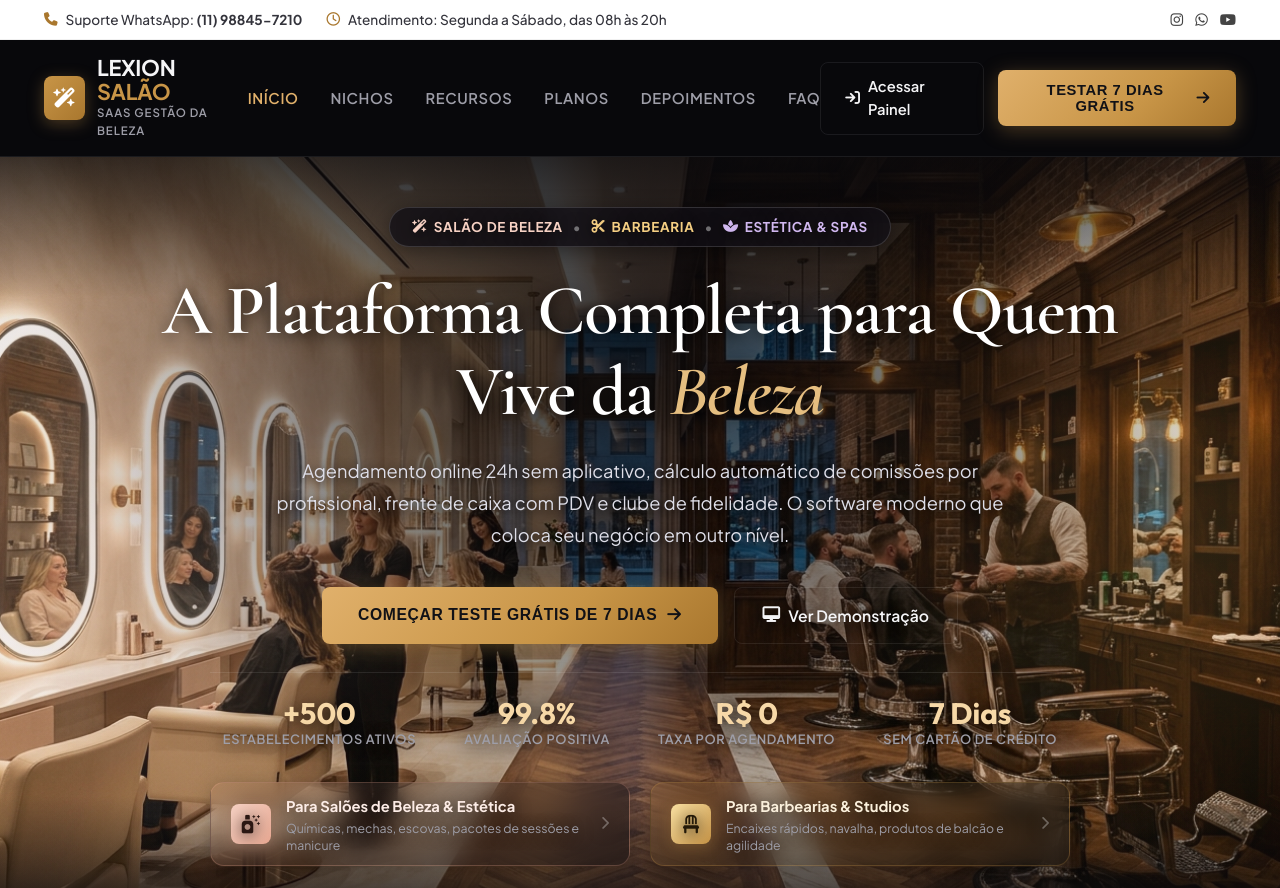
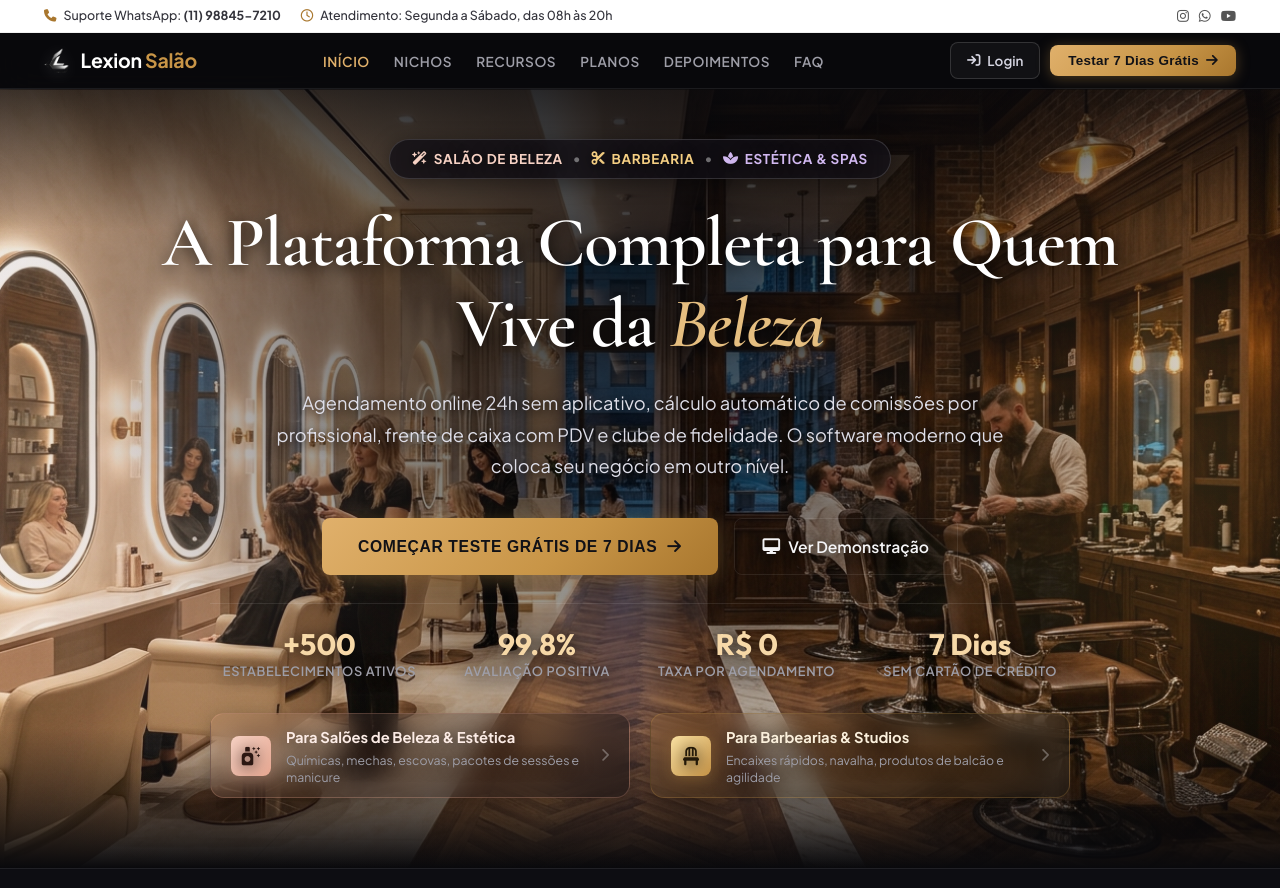
Before and after one commit to leooaguiarr/lx_salao_saas, a website: page public/landing.html in a window 1280 px wide. Shown: the top 888 px of the page. Drawn offline with nearby package versions, Linux system fonts and the light colour scheme.

Commit message:
feat(header): ajustar logo Lexion branco, nome Lexion Salão, cabeçalho compacto e botões proporcionais

```diff
--- a/public/landing.html
+++ b/public/landing.html
@@ -3,7 +3,7 @@
 <head>
     <meta charset="UTF-8">
     <meta name="viewport" content="width=device-width, initial-scale=1.0">
-    <title>Lexion Salão & Barbearia | O Sistema SaaS Completo para Gestão da Beleza</title>
+    <title>Lexion Salão | O Sistema SaaS Completo para Gestão da Beleza</title>
     <!-- Google Fonts: Cormorant Garamond, Outfit & Plus Jakarta Sans -->
     <link rel="preconnect" href="https://fonts.googleapis.com">
     <link rel="preconnect" href="https://fonts.gstatic.com" crossorigin>
@@ -11,7 +11,7 @@
     <!-- Font Awesome 6 -->
     <link rel="stylesheet" href="https://cdnjs.cloudflare.com/ajax/libs/font-awesome/6.4.0/css/all.min.css">
     <!-- Estilo de Luxo Qutter -->
-    <link rel="stylesheet" href="qutter-landing.css?v=4">
+    <link rel="stylesheet" href="qutter-landing.css?v=5">
 </head>
 <body>
 
@@ -42,13 +42,8 @@
     <header class="qutter-nav">
         <div class="container nav-wrapper">
             <a href="/" class="brand-logo">
-                <div class="brand-logo-icon">
-                    <i class="fa-solid fa-wand-magic-sparkles"></i>
-                </div>
-                <div class="brand-logo-text">
-                    <span class="brand-logo-name">LEXION <span>SALÃO</span></span>
-                    <span class="brand-logo-tag">SaaS Gestão da Beleza</span>
-                </div>
+                <img src="assets/logo_lexion_white.png" alt="Lexion Salão" class="brand-logo-img">
+                <span class="brand-logo-name">Lexion <span>Salão</span></span>
             </a>
 
             <nav>
@@ -63,10 +58,10 @@
             </nav>
 
             <div class="nav-actions">
-                <a href="/app" class="btn-qutter-ghost">
-                    <i class="fa-solid fa-arrow-right-to-bracket"></i> Acessar Painel
+                <a href="/app" class="btn-nav-login">
+                    <i class="fa-solid fa-arrow-right-to-bracket"></i> Login
                 </a>
-                <button onclick="abrirModalTrial('equipe_4')" class="btn-qutter-gold">
+                <button onclick="abrirModalTrial('equipe_4')" class="btn-nav-trial">
                     Testar 7 Dias Grátis <i class="fa-solid fa-arrow-right"></i>
                 </button>
             </div>
@@ -495,13 +490,8 @@
             <div class="footer-grid">
                 <div class="footer-col">
                     <a href="/" class="brand-logo" style="margin-bottom: 18px;">
-                        <div class="brand-logo-icon">
-                            <i class="fa-solid fa-wand-magic-sparkles"></i>
-                        </div>
-                        <div class="brand-logo-text">
-                            <span class="brand-logo-name">LEXION <span>SALÃO</span></span>
-                            <span class="brand-logo-tag">SaaS Gestão da Beleza</span>
-                        </div>
+                        <img src="assets/logo_lexion_white.png" alt="Lexion Salão" class="brand-logo-img">
+                        <span class="brand-logo-name">Lexion <span>Salão</span></span>
                     </a>
                     <p style="margin-bottom: 20px; line-height: 1.6;">
                         A plataforma definitiva de gestão, agendamento e faturamento para salões de beleza, barbearias e clínicas de estética que buscam excelência e alta performance.
--- a/public/qutter-landing.css
+++ b/public/qutter-landing.css
@@ -86,8 +86,8 @@ h1, h2, h3, h4, .font-heading {
 .top-bar {
     background: #ffffff;
     color: #111116;
-    padding: 8px 0;
-    font-size: 0.85rem;
+    padding: 5px 0;
+    font-size: 0.78rem;
     font-weight: 500;
     border-bottom: 1px solid rgba(0,0,0,0.06);
     position: relative;
@@ -102,14 +102,14 @@ h1, h2, h3, h4, .font-heading {
 
 .top-bar-left {
     display: flex;
-    gap: 24px;
+    gap: 20px;
     align-items: center;
 }
 
 .top-bar-item {
     display: flex;
     align-items: center;
-    gap: 8px;
+    gap: 7px;
     color: #33333b;
 }
 
@@ -120,18 +120,18 @@ h1, h2, h3, h4, .font-heading {
 .top-bar-right {
     display: flex;
     align-items: center;
-    gap: 16px;
+    gap: 14px;
 }
 
 .top-bar-social {
     display: flex;
-    gap: 12px;
+    gap: 10px;
 }
 
 .top-bar-social a {
-    color: #444;
+    color: #555;
     transition: var(--transition);
-    font-size: 0.9rem;
+    font-size: 0.85rem;
 }
 
 .top-bar-social a:hover {
@@ -139,19 +139,19 @@ h1, h2, h3, h4, .font-heading {
 }
 
 /* ============================================================
-   NAVBAR (FIXA COM GLASSMORPHISM)
+   NAVBAR (FIXA COM GLASSMORPHISM - SLEEK & COMPACTA)
    ============================================================ */
 .qutter-nav {
     position: sticky;
     top: 0;
     left: 0;
     right: 0;
-    background: rgba(9, 9, 12, 0.88);
+    background: rgba(9, 9, 12, 0.90);
     backdrop-filter: blur(18px);
     -webkit-backdrop-filter: blur(18px);
-    border-bottom: 1px solid var(--border-dark);
+    border-bottom: 1px solid rgba(255, 255, 255, 0.08);
     z-index: 1000;
-    padding: 16px 0;
+    padding: 9px 0;
     transition: var(--transition);
 }
 
@@ -164,60 +164,43 @@ h1, h2, h3, h4, .font-heading {
 .brand-logo {
     display: flex;
     align-items: center;
-    gap: 12px;
+    gap: 10px;
     text-decoration: none;
     color: var(--text-light);
 }
 
-.brand-logo-icon {
-    width: 44px;
-    height: 44px;
-    background: linear-gradient(135deg, var(--gold) 0%, var(--gold-dark) 100%);
-    border-radius: var(--radius-sm);
-    display: flex;
-    align-items: center;
-    justify-content: center;
-    color: #fff;
-    font-size: 1.25rem;
-    box-shadow: 0 4px 16px var(--gold-glow);
-}
-
-.brand-logo-text {
-    display: flex;
-    flex-direction: column;
+.brand-logo-img {
+    height: 32px;
+    width: auto;
+    object-fit: contain;
+    display: block;
+    filter: drop-shadow(0 2px 8px rgba(255, 255, 255, 0.15));
 }
 
 .brand-logo-name {
-    font-size: 1.35rem;
-    font-weight: 800;
+    font-size: 1.22rem;
+    font-weight: 700;
     letter-spacing: -0.01em;
-    line-height: 1.1;
-    text-transform: uppercase;
+    line-height: 1;
+    color: #ffffff;
+    font-family: 'Plus Jakarta Sans', sans-serif;
 }
 
 .brand-logo-name span {
     color: var(--gold);
 }
 
-.brand-logo-tag {
-    font-size: 0.72rem;
-    color: var(--text-muted);
-    letter-spacing: 0.08em;
-    text-transform: uppercase;
-    font-weight: 600;
-}
-
 .nav-menu {
     display: flex;
     align-items: center;
-    gap: 32px;
+    gap: 24px;
     list-style: none;
 }
 
 .nav-link {
     color: var(--text-muted);
     text-decoration: none;
-    font-size: 0.92rem;
+    font-size: 0.85rem;
     font-weight: 600;
     transition: var(--transition);
     text-transform: uppercase;
@@ -231,7 +214,54 @@ h1, h2, h3, h4, .font-heading {
 .nav-actions {
     display: flex;
     align-items: center;
-    gap: 14px;
+    gap: 10px;
+}
+
+/* BOTÕES ESPECÍFICOS DO NAVBAR (PROPORCIONAIS E COMPACTOS) */
+.btn-nav-login {
+    background: rgba(255, 255, 255, 0.04);
+    color: #d6d6e2;
+    border: 1px solid rgba(255, 255, 255, 0.14);
+    padding: 7px 16px;
+    border-radius: var(--radius-sm);
+    text-decoration: none;
+    font-weight: 600;
+    font-size: 0.84rem;
+    display: inline-flex;
+    align-items: center;
+    gap: 7px;
+    cursor: pointer;
+    transition: var(--transition);
+}
+
+.btn-nav-login:hover {
+    border-color: var(--gold);
+    color: #ffffff;
+    background: rgba(200, 149, 71, 0.12);
+}
+
+.btn-nav-trial {
+    background: linear-gradient(135deg, var(--gold-light) 0%, var(--gold) 60%, var(--gold-dark) 100%);
+    color: #111116;
+    padding: 8px 18px;
+    border-radius: var(--radius-sm);
+    text-decoration: none;
+    font-weight: 700;
+    font-size: 0.84rem;
+    letter-spacing: 0.02em;
+    display: inline-flex;
+    align-items: center;
+    gap: 7px;
+    box-shadow: 0 2px 14px rgba(200, 149, 71, 0.35);
+    border: none;
+    cursor: pointer;
+    transition: var(--transition);
+}
+
+.btn-nav-trial:hover {
+    transform: translateY(-1px);
+    box-shadow: 0 4px 18px rgba(200, 149, 71, 0.5);
+    background: linear-gradient(135deg, #eed099 0%, var(--gold-light) 60%, var(--gold) 100%);
 }
 
 /* BOTÕES ESTILO QUTTER */
```
Also changed, not shown: public/assets/logo_lexion_gold.png (added), public/assets/logo_lexion_white.png (added).
